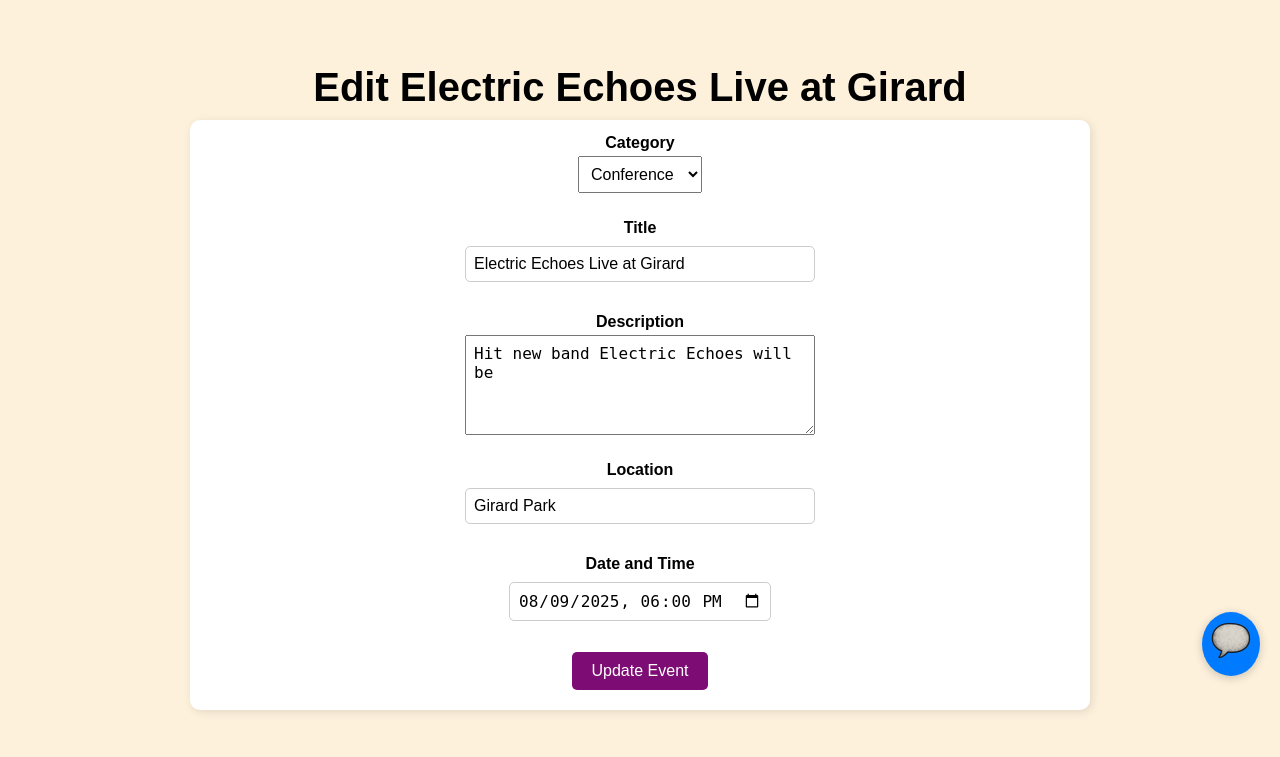
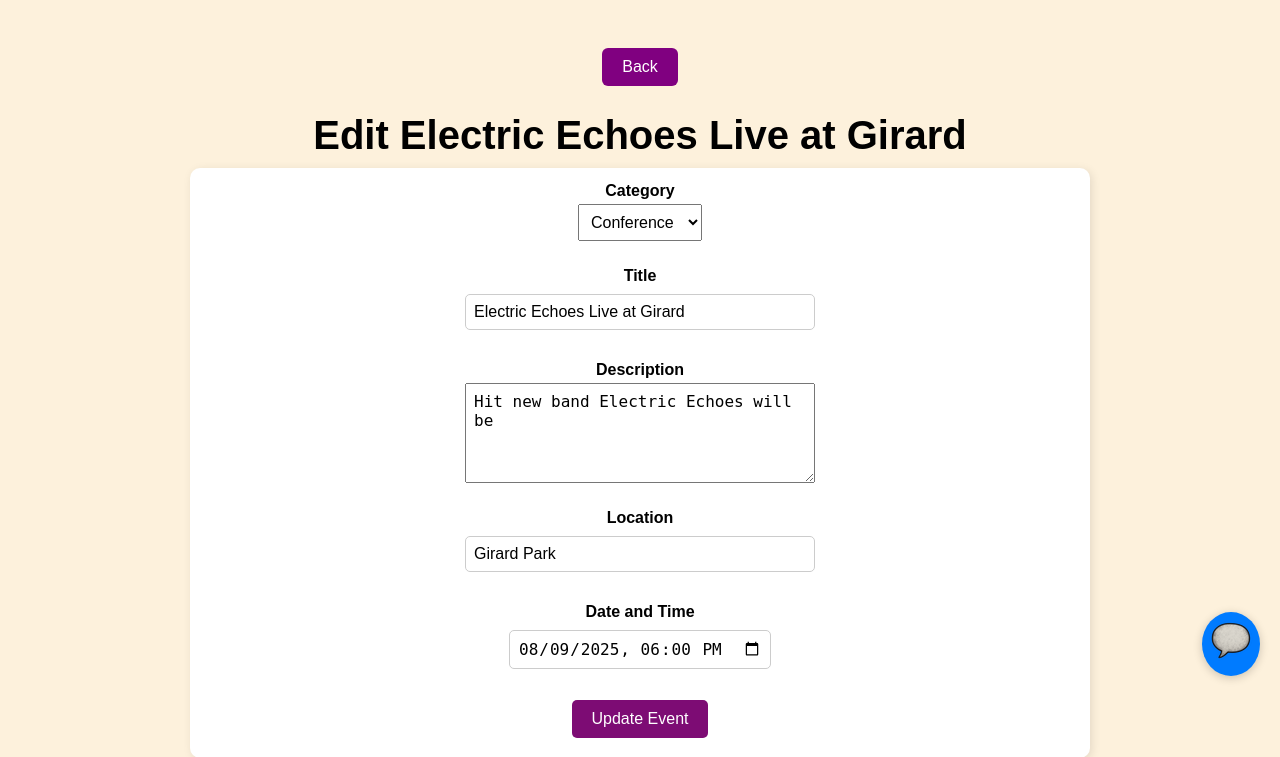
Before and after one commit to Tyler-Van-Beek/CMPS-490-Team-9-Product, a Django app: page /event/update/1 in a window 1280 px wide. Shown: the part 104-861 px from the top of the page. Run offline with Django 5.2, Linux system fonts and the light colour scheme; a user stored in the database is signed in; data comes from the database, SQL or seed files in the repository; both versions use the stored data as it was after the commit.

Commit message:
back buttons on event registrations and updateview

```diff
--- a/lagniappe_signup/templates/event_registrations.html
+++ b/lagniappe_signup/templates/event_registrations.html
@@ -2,6 +2,9 @@
 
 
 {% block content %}
+
+<button onclick="window.location.href='{% url 'event-detail' Event.EventID%}'" class="btn btn-secondary" style="background-color: purple; color: white;">Back</button>
+
   <h1>Registrations for {{ Event.Title }}</h1>
 
   {% if Registrations %}
--- a/lagniappe_signup/templates/event_update.html
+++ b/lagniappe_signup/templates/event_update.html
@@ -12,6 +12,8 @@
 <body>
 {% if user %}
     <div class="container">
+        <button onclick="window.location.href='{% url 'event-detail' event.EventID %}'" class="btn btn-secondary" style="background-color: purple; color: white;">Back</button>
+
         <h1>Edit {{ event.Title }}</h1>
 
         <form method="POST" style="display: flex; justify-content: center; align-items: center; flex-direction: column; height: 550px;">
```
Also changed, not shown: lagniappe_signup/db.sqlite3.
